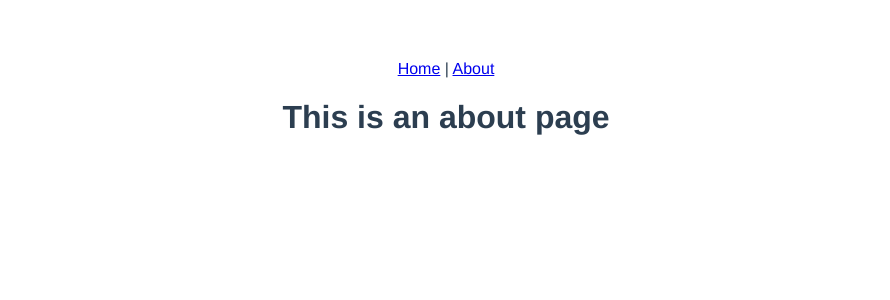
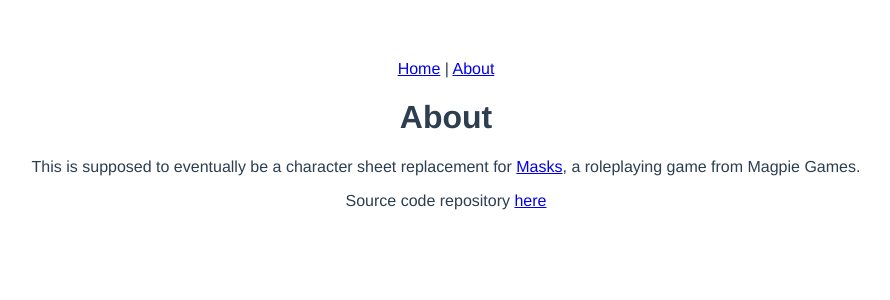
Before and after one commit to dotandimet/masks, a Vue app: page /#/about in a window 1280 px wide. Shown: the top 300 px of the page, without its empty margins (194-1084 px from the left). Built offline with nearby package versions, Linux system fonts and the light colour scheme.

Commit message:
add some info to about page and readme

```diff
--- a/src/views/About.vue
+++ b/src/views/About.vue
@@ -1,5 +1,10 @@
 <template>
   <div class="about">
-    <h1>This is an about page</h1>
+    <h1>About</h1>
+    <p>
+      This is supposed to eventually be a character sheet replacement for <a href="http://www.magpiegames.com/masks/">Masks</a>,
+      a roleplaying game from Magpie Games.
+    </p>
+    <p>Source code repository <a href="https://github.com/dotandimet/masks/">here</a></p>
   </div>
 </template>
```
Also changed, not shown: 1 other file (tests, documents, lock files or other folders).
